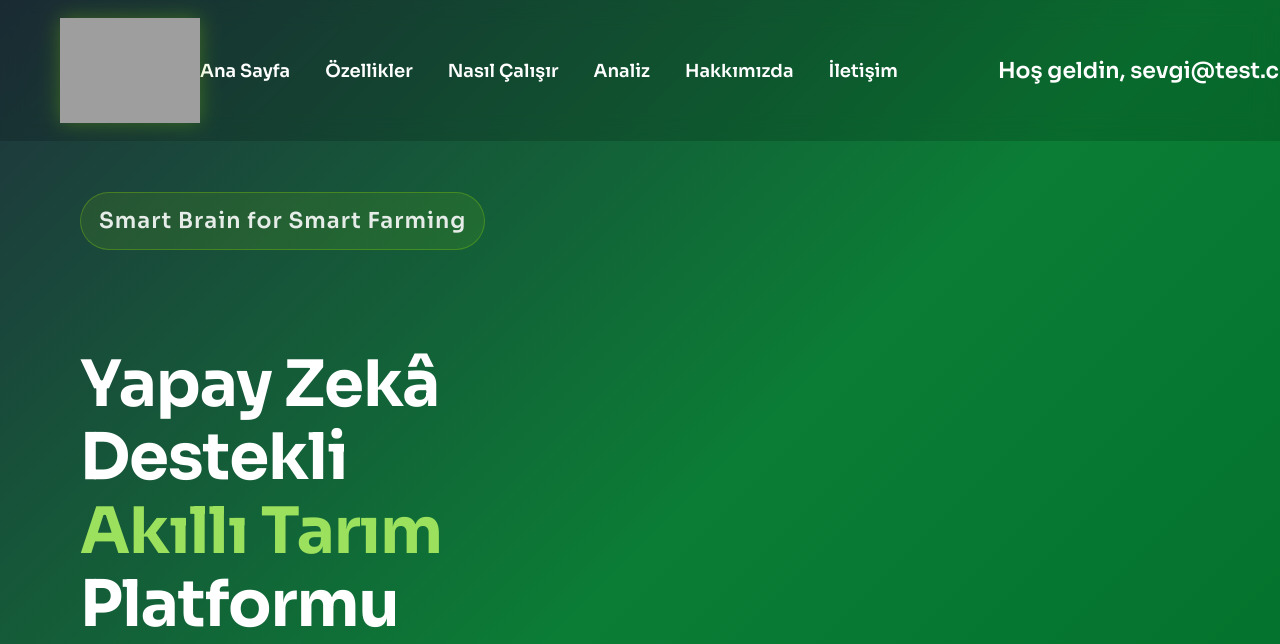
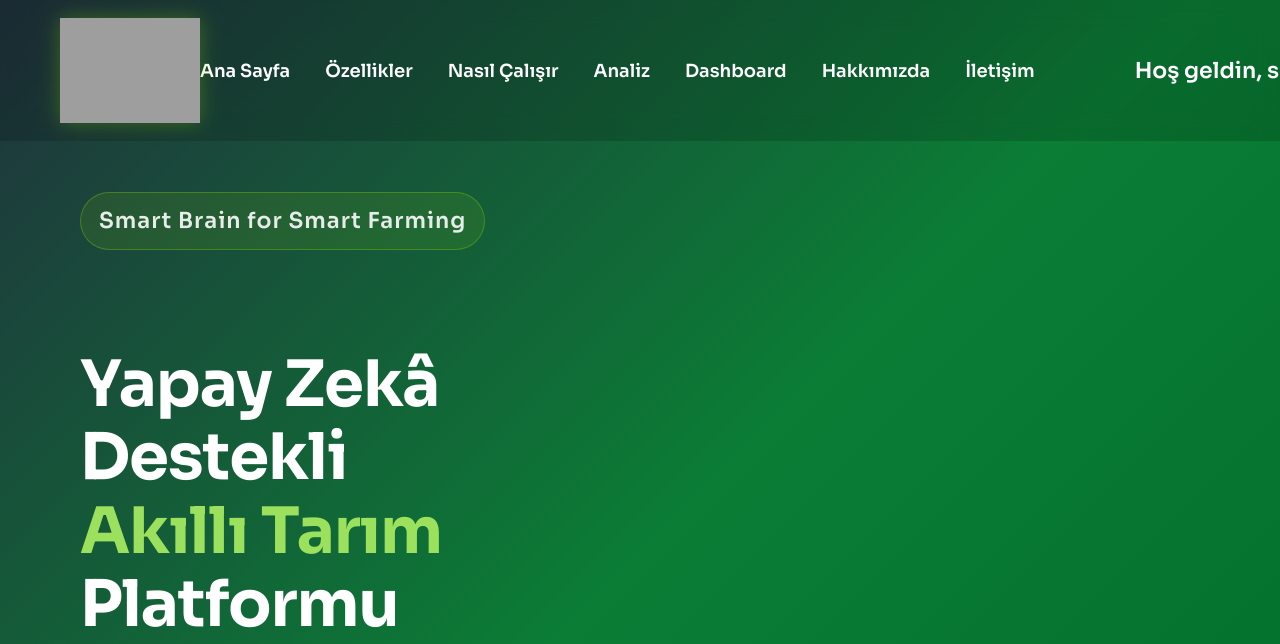
Before and after one commit to devsevgiapaydin/agribrain-backend, a Flask app: page / in a window 1280 px wide. Shown: the top 644 px of the page. Run offline with Flask 3, Linux system fonts and the light colour scheme; a user stored in the database is signed in; grey boxes are pictures that could not be loaded.

Commit message:
Added dashboard navigation

```diff
--- a/website/templates/index.html
+++ b/website/templates/index.html
@@ -21,11 +21,16 @@
     </a>
 </div>
 
-  <ul class="menu">
+<ul class="menu">
     <li><a href="#home">Ana Sayfa</a></li>
     <li><a href="#features">Özellikler</a></li>
     <li><a href="#process">Nasıl Çalışır</a></li>
     <li><a href="#analysis">Analiz</a></li>
+
+    {% if user %}
+    <li><a href="/dashboard">Dashboard</a></li>
+    {% endif %}
+
     <li><a href="#about">Hakkımızda</a></li>
     <li><a href="#contact">İletişim</a></li>
 </ul>
```
Also changed, not shown: backend/database/agribrain.db.
